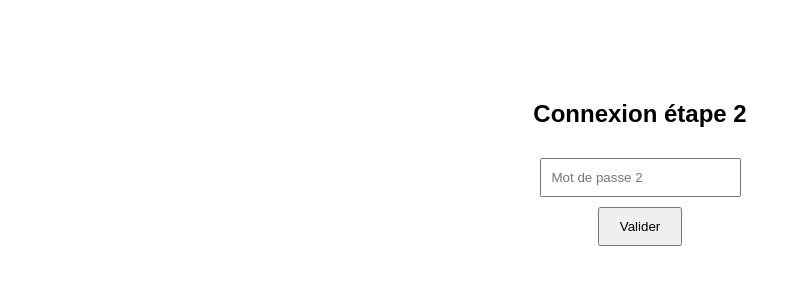
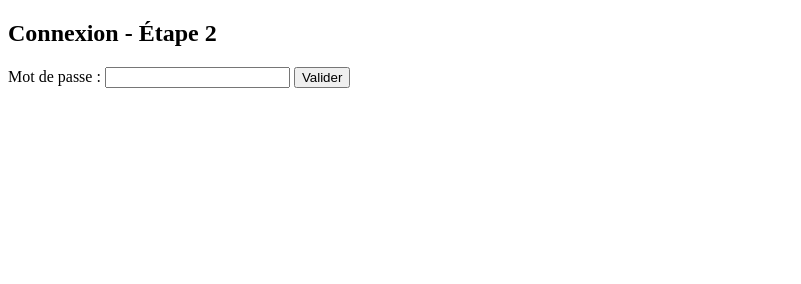
Before and after one commit to yannverox-jpg/LyraBank, a website: page . public/login2.html in a window 1280 px wide. Shown: the whole page, without its empty margins (0-801 px from the left). Drawn offline with Linux system fonts and the light colour scheme.

Commit message:
Update login2.html

```diff
--- a/. public/login2.html
+++ b/. public/login2.html
@@ -1,10 +1,15 @@
-<html>
-  <body style="font-family:sans-serif;text-align:center;margin-top:100px">
-    <h2>Connexion étape 2</h2>
-    <form method="POST" action="/login2">
-      <input type="password" name="password" placeholder="Mot de passe 2" required style="padding:10px;margin:10px">
-      <br>
-      <button style="padding:10px 20px;">Valider</button>
-    </form>
-  </body>
+<!DOCTYPE html>
+<html lang="fr">
+<head>
+  <meta charset="UTF-8">
+  <title>Lyra-Banque - Étape 2</title>
+</head>
+<body>
+  <h2>Connexion - Étape 2</h2>
+  <form action="/login2" method="POST">
+    <label>Mot de passe :</label>
+    <input type="password" name="password" required>
+    <button type="submit">Valider</button>
+  </form>
+</body>
 </html>
```
